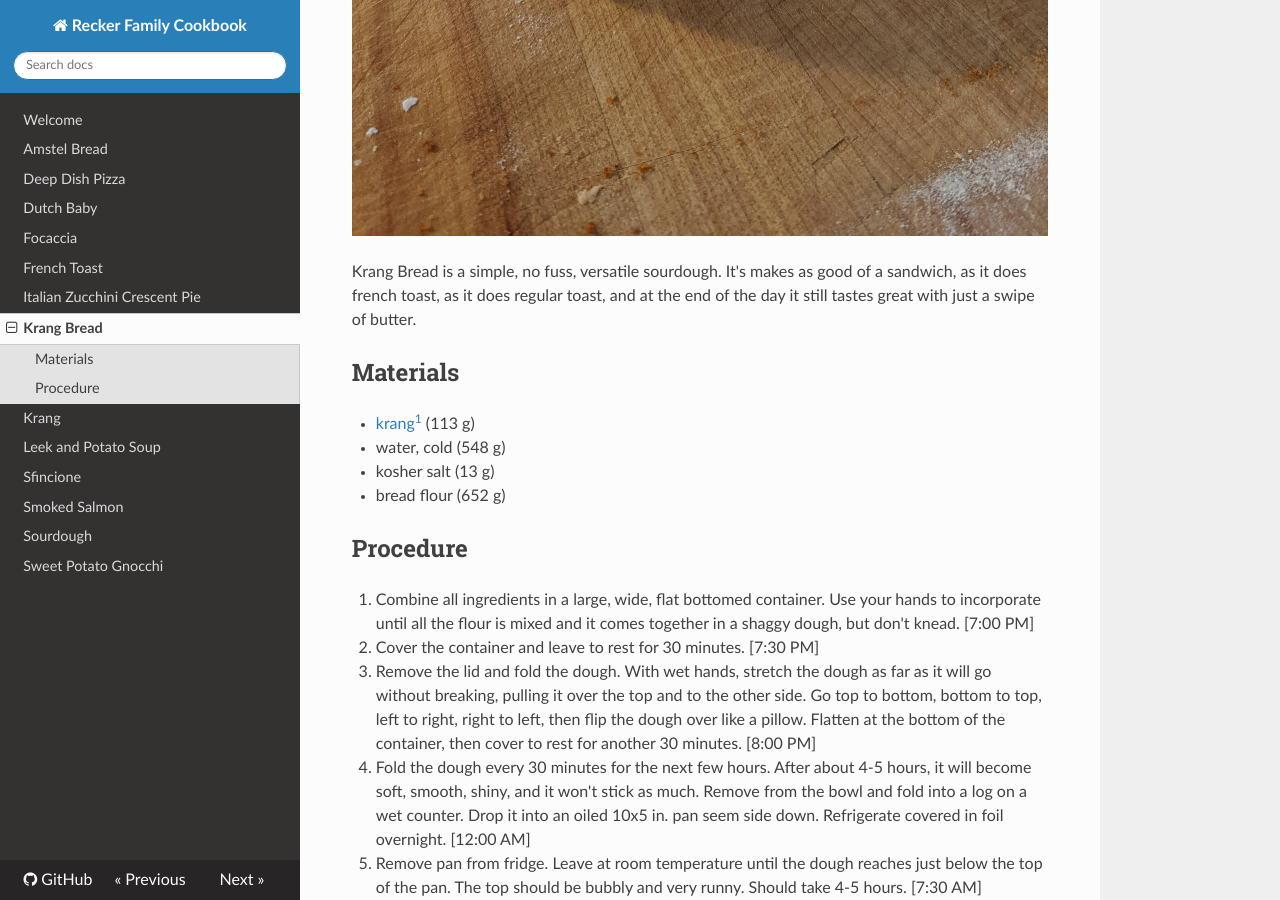
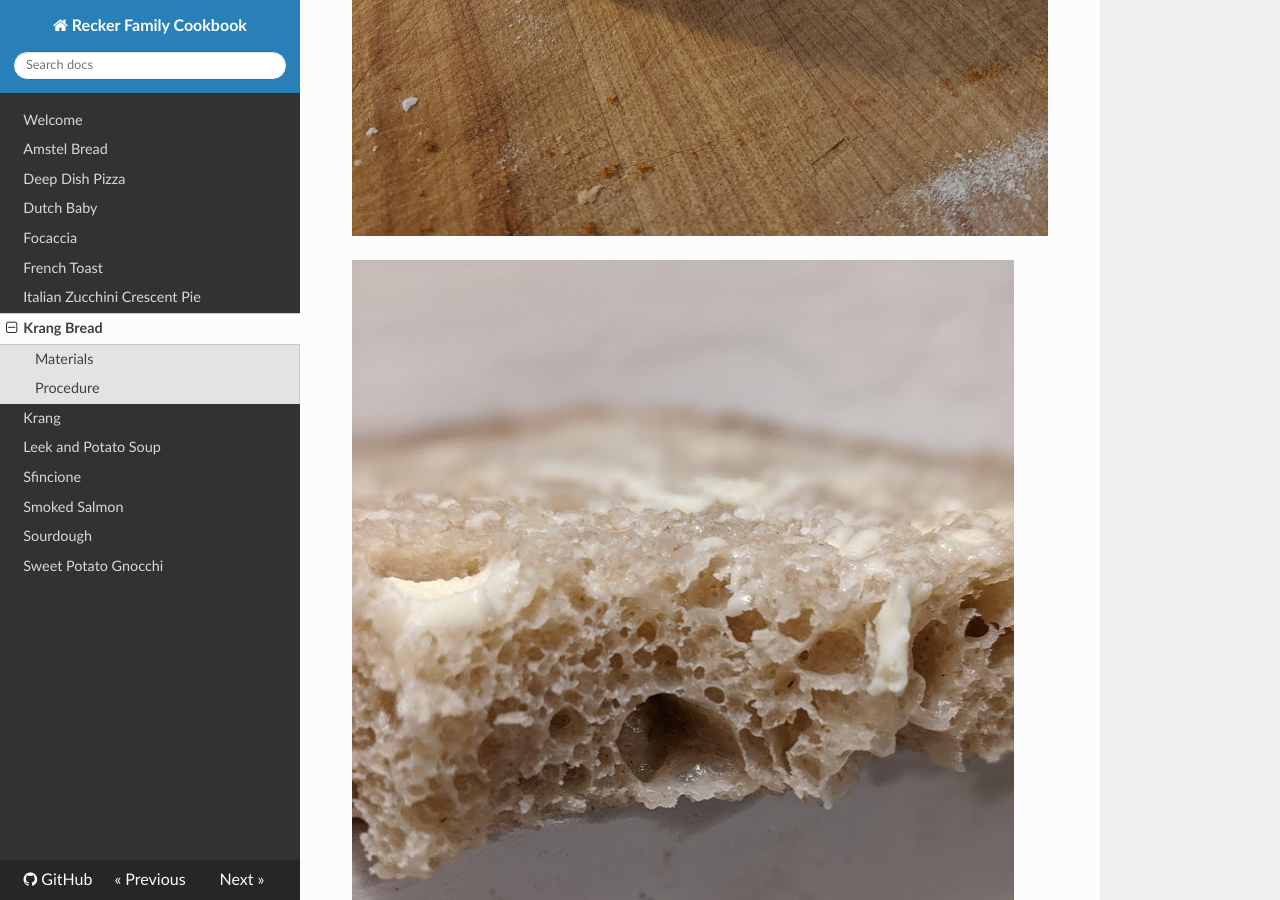
Before and after one commit to arecker/cookbook, an MkDocs documentation site: the page built from recipes/krang-bread.md, in a window 1280 px wide and 900 px high, scrolled down 900 px. Built offline with MkDocs 1.6.1, drawn with Linux system fonts in a browser that asks for light colours; nearby versions of some CDN libraries.

Commit message:
Krang bread: add crumb image

```diff
--- a/recipes/krang-bread.md
+++ b/recipes/krang-bread.md
@@ -3,6 +3,8 @@
 Author: Alex Recker
 
 ![](images/krang-bread.jpg)
+
+![](images/krang-bread-crumb.jpg)
 
 Krang Bread is a simple, no fuss, versatile sourdough.  It's makes as
 good of a sandwich, as it does french toast, as it does regular toast,
```
Also changed, not shown: recipes/images/krang-bread-crumb.jpg (added).
